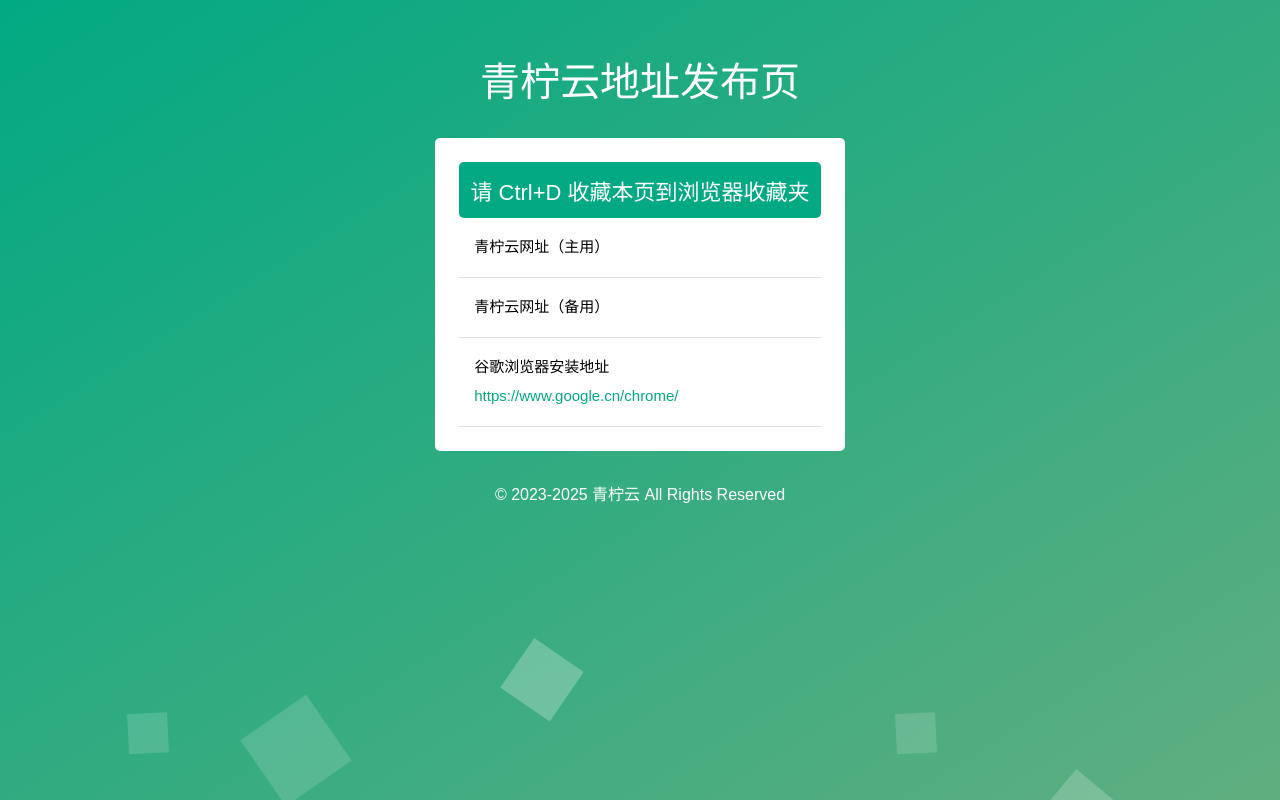
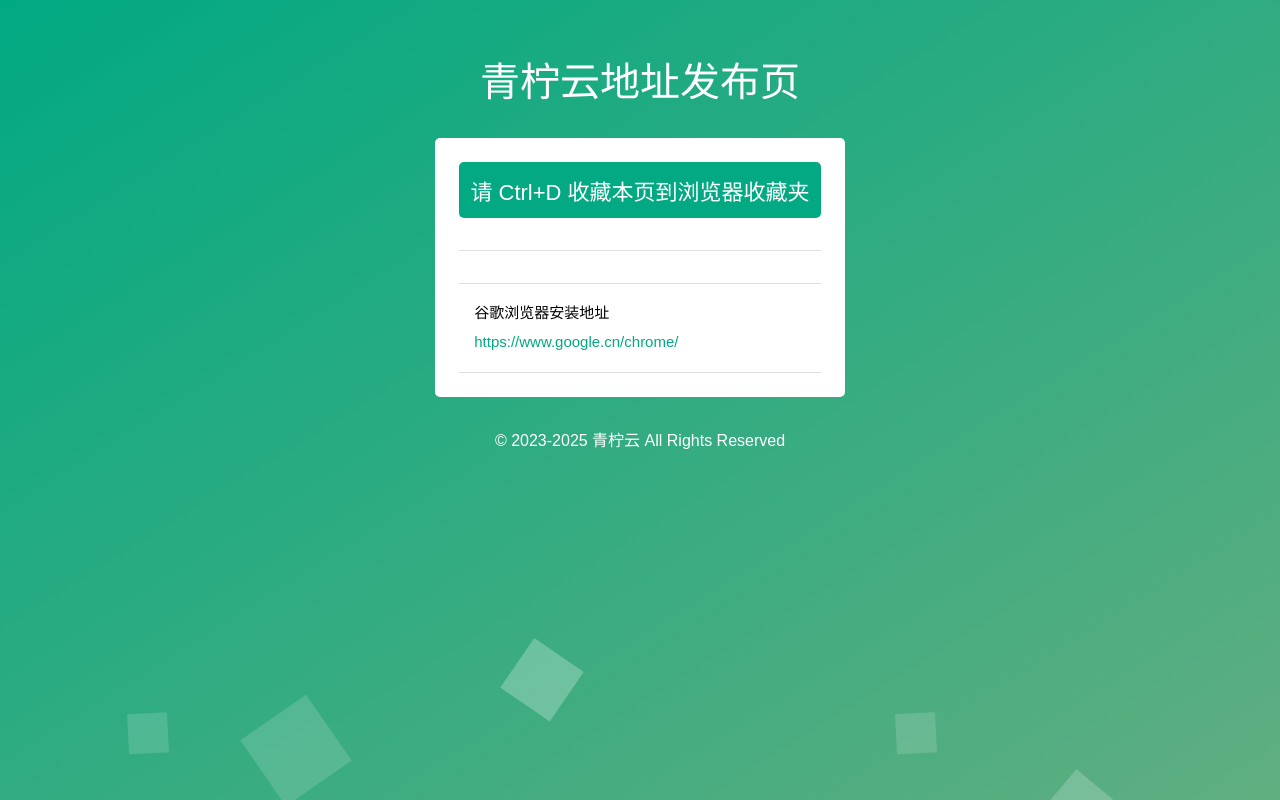
Before and after one commit to WaldenTwo/WaldenTwo.github.io, a plain HTML site: page index.html in a window 1280 px wide. Drawn offline with Linux system fonts and the light colour scheme; no server answers.

Commit message:
Update index.html

```diff
--- a/index.html
+++ b/index.html
@@ -64,12 +64,10 @@
                     <h2>请 Ctrl+D 收藏本页到浏览器收藏夹</h2>
                     <ul>
                         <li>
-                            青柠云网址（主用）
                             <a id="site1" href="http://site1.qningyun.top" target="_blank"><i id="site1_i"></i></a>
 
                             </span></span></li>
                         <li>
-                            青柠云网址（备用）
                             <a id="site2" href="http://site2.qningyun.top" target="_blank"><i id="site2_i"></i></a>
 
                             </span></span></li>
```
